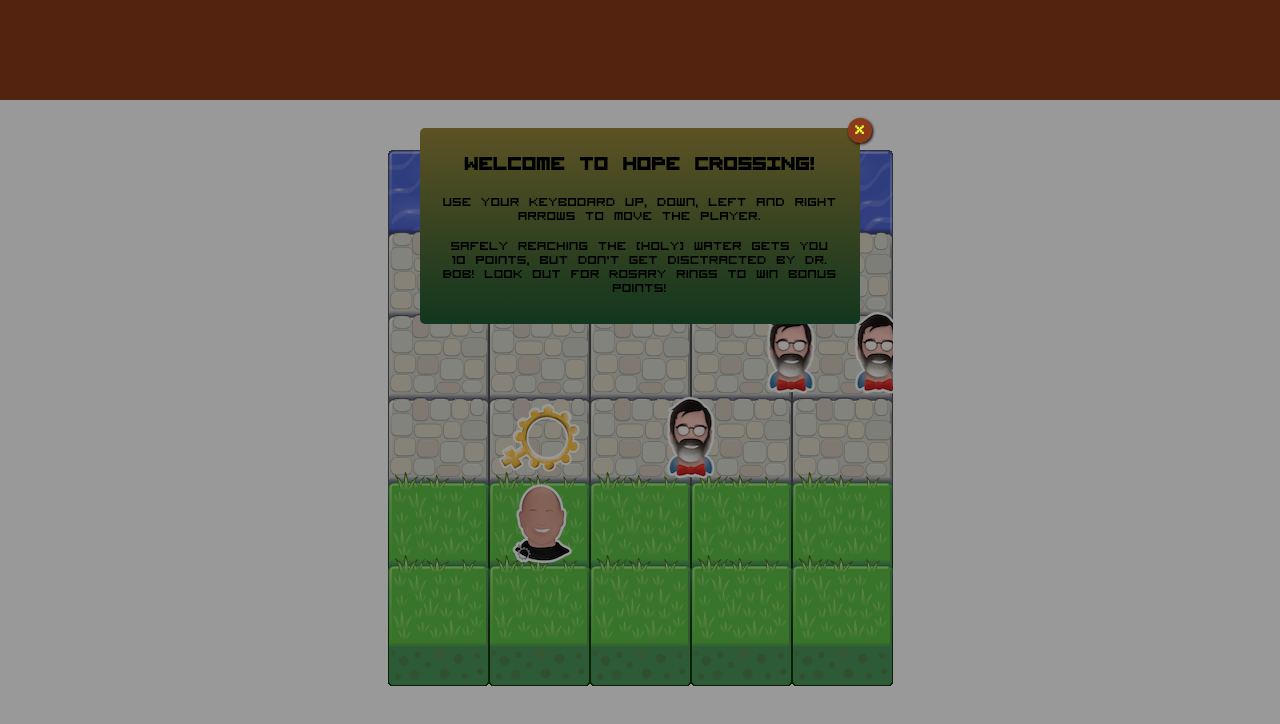
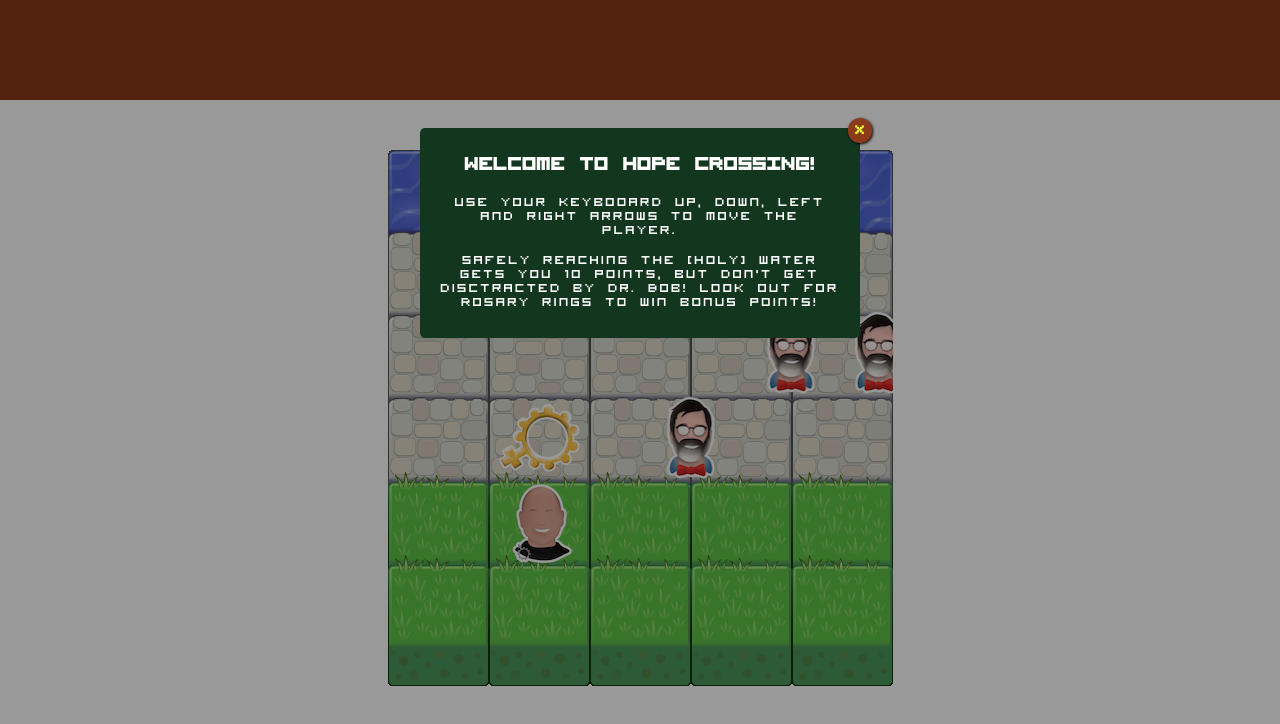
Before and after one commit to Franciscan-University/hope-crossing, a plain HTML site: page index.html in a window 1280 px wide. Drawn offline with Linux system fonts and the light colour scheme.

Commit message:
update modal styling

```diff
--- a/css/style.css
+++ b/css/style.css
@@ -100,16 +100,23 @@ a.twitter-share-button:focus, {
 }
 
 .modalDialog > div {
+	color: #fff;
+	font-weight: 300;
 	width: 400px;
 	position: relative;
 	margin: 10% auto;
 	padding: 5px 20px 13px 20px;
 	border-radius: 5px;
-	background: #fff;
-	background: -moz-linear-gradient(#5D5224, #12361E);
+	background: #12361E;
+	/* background: -moz-linear-gradient(#5D5224, #12361E);
 	background: -webkit-linear-gradient(#5D5224, #12361E);
-	background: -o-linear-gradient(#5D5224, #12361E);
+	background: -o-linear-gradient(#5D5224, #12361E); */
 }
+
+.modalDialog > div > p {
+	letter-spacing: 2px;
+}
+
 .close {
 	background: #8C3B1A;
 	color: #E8FB2D;
```
